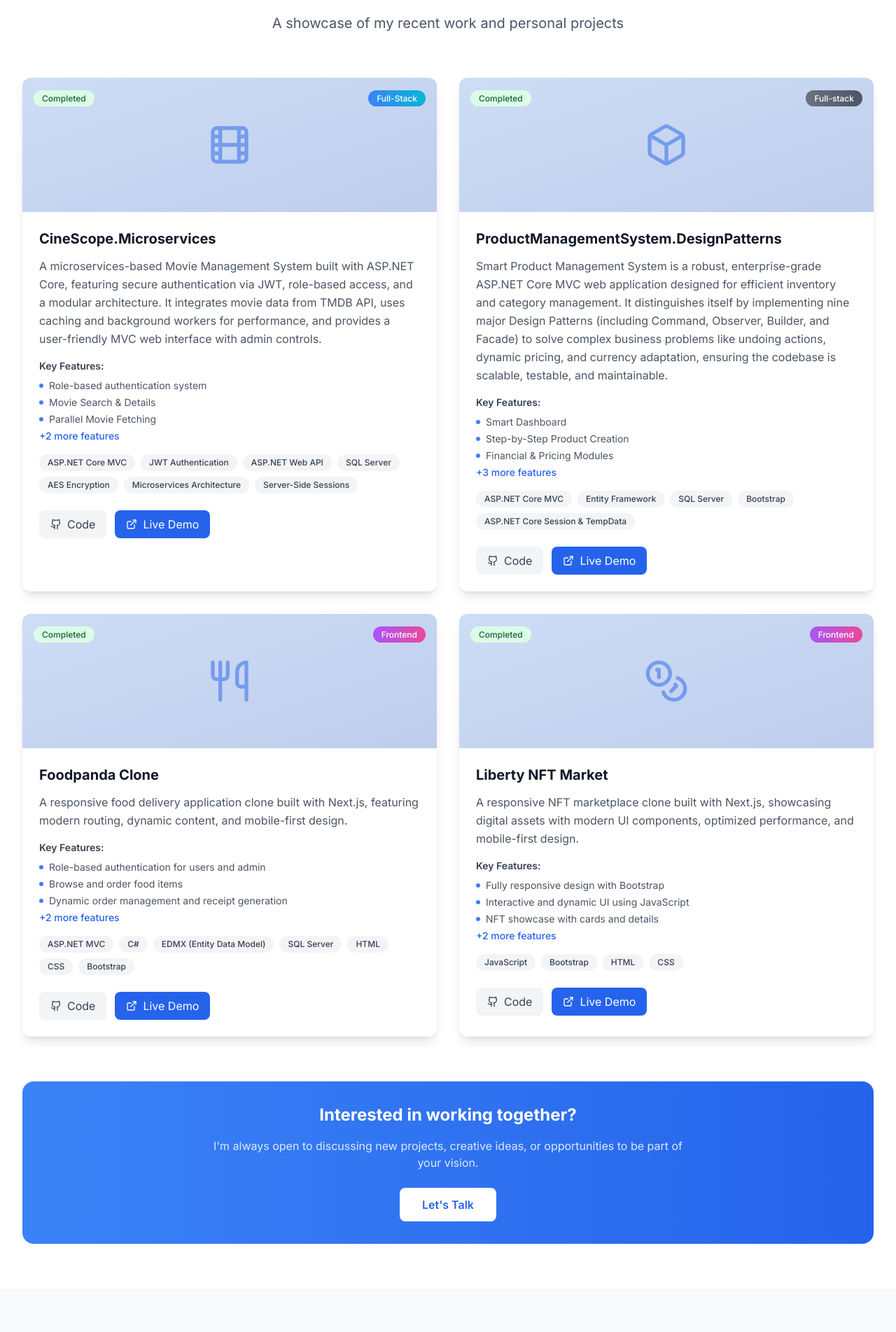
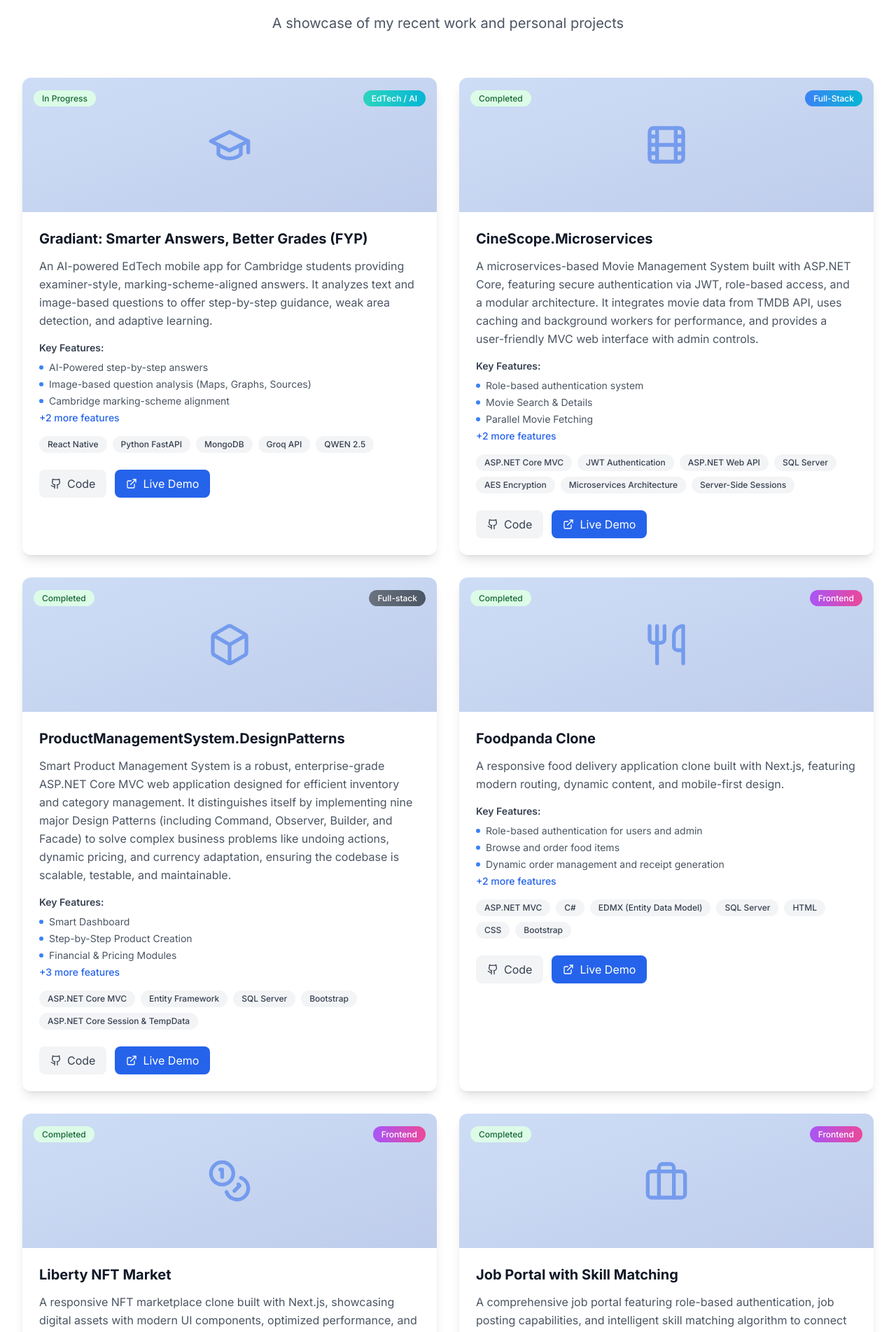
Before and after one commit to AbdullahRana18/react-portfolio, a React (Vite) app: page / in a window 1280 px wide. Shown: the part 2963-4866 px from the top of the page at 70% size. Built offline with nearby package versions, Linux system fonts and the light colour scheme.

Commit message:
ADD FYP PROJECT

```diff
--- a/src/components/Projects.jsx
+++ b/src/components/Projects.jsx
@@ -7,29 +7,30 @@
   const isInView = useInView(ref, { once: true, threshold: 0.2 })
 
   const projects = [
-    // {
-    //   title: 'Job Portal with Skill Matching',
-    //   description: 'A comprehensive job portal featuring role-based authentication, job posting capabilities, and intelligent skill matching algorithm to connect job seekers with relevant opportunities.',
-    //   image: '/api/placeholder/600/400',
-    //   technologies: ['React', 'Tailwind CSS', 'ASP.NET Web API', 'SQL Server'],
-    //   features: [
-    //     'Role-based authentication system',
-    //     'Advanced job search and filtering',
-    //     'Skill matching algorithm',
-    //     'Real-time notifications',
-    //     'Admin dashboard for job management'
-    //   ],
-    //   github: 'https://github.com/AbdullahRana18/job-portal-skill-matching',
-    //   live: 'https://job-portal-skill-matching.vercel.app/',
-    //   status: 'Completed',
-    //   category: 'Frontend',
-    //   icon: Briefcase
-    // },
-      {
+
+    {
+      title: 'Gradiant: Smarter Answers, Better Grades (FYP)',
+      description: 'An AI-powered EdTech mobile app for Cambridge students providing examiner-style, marking-scheme-aligned answers. It analyzes text and image-based questions to offer step-by-step guidance, weak area detection, and adaptive learning.',
+      image: '/api/placeholder/600/400',
+      technologies: ['React Native', 'Python FastAPI', 'MongoDB', 'Groq API', 'QWEN 2.5'],
+      features: [
+        'AI-Powered step-by-step answers',
+        'Image-based question analysis (Maps, Graphs, Sources)',
+        'Cambridge marking-scheme alignment',
+        'Adaptive learning & weak area tracking',
+        'Secure multi-role system'
+      ],
+      github: '#',
+      live: '#',
+      status: 'In Progress',
+      category: 'EdTech / AI',
+      icon: GraduationCap
+    },
+    {
       title: 'CineScope.Microservices',
       description: 'A microservices-based Movie Management System built with ASP.NET Core, featuring secure authentication via JWT, role-based access, and a modular architecture. It integrates movie data from TMDB API, uses caching and background workers for performance, and provides a user-friendly MVC web interface with admin controls.',
       image: '/api/placeholder/600/400',
-      technologies: ['ASP.NET Core MVC', 'JWT Authentication', 'ASP.NET Web API', 'SQL Server',"AES Encryption", "Microservices Architecture","Server-Side Sessions"],
+      technologies: ['ASP.NET Core MVC', 'JWT Authentication', 'ASP.NET Web API', 'SQL Server', "AES Encryption", "Microservices Architecture", "Server-Side Sessions"],
       features: [
         'Role-based authentication system',
         'Movie Search & Details',
@@ -61,7 +62,7 @@
     //   category: 'full-stack',
     //   icon: GraduationCap
     // },
-     {
+    {
       title: 'ProductManagementSystem.DesignPatterns',
       description: 'Smart Product Management System is a robust, enterprise-grade ASP.NET Core MVC web application designed for efficient inventory and category management. It distinguishes itself by implementing nine major Design Patterns (including Command, Observer, Builder, and Facade) to solve complex business problems like undoing actions, dynamic pricing, and currency adaptation, ensuring the codebase is scalable, testable, and maintainable.',
       image: '/api/placeholder/600/400',
@@ -115,7 +116,25 @@
       status: 'Completed',
       category: 'Frontend',
       icon: Coins
-    }
+    },
+    {
+      title: 'Job Portal with Skill Matching',
+      description: 'A comprehensive job portal featuring role-based authentication, job posting capabilities, and intelligent skill matching algorithm to connect job seekers with relevant opportunities.',
+      image: '/api/placeholder/600/400',
+      technologies: ['React', 'Tailwind CSS', 'ASP.NET Web API', 'SQL Server'],
+      features: [
+        'Role-based authentication system',
+        'Advanced job search and filtering',
+        'Skill matching algorithm',
+        'Real-time notifications',
+        'Admin dashboard for job management'
+      ],
+      github: 'https://github.com/AbdullahRana18/job-portal-skill-matching',
+      live: 'https://job-portal-skill-matching.vercel.app/',
+      status: 'Completed',
+      category: 'Frontend',
+      icon: Briefcase
+    },
 
   ]
 
@@ -144,6 +163,7 @@
 
   const getCategoryIcon = (category) => {
     switch (category) {
+      case 'EdTech / AI': return GraduationCap
       case 'Full-Stack': return Code
       case 'Backend': return Server
       case 'Frontend': return Palette
@@ -153,6 +173,7 @@
 
   const getCategoryColor = (category) => {
     switch (category) {
+      case 'EdTech / AI': return 'from-teal-400 to-cyan-500'
       case 'Full-Stack': return 'from-blue-500 to-cyan-500'
       case 'Backend': return 'from-green-500 to-emerald-500'
       case 'Frontend': return 'from-purple-500 to-pink-500'
```
